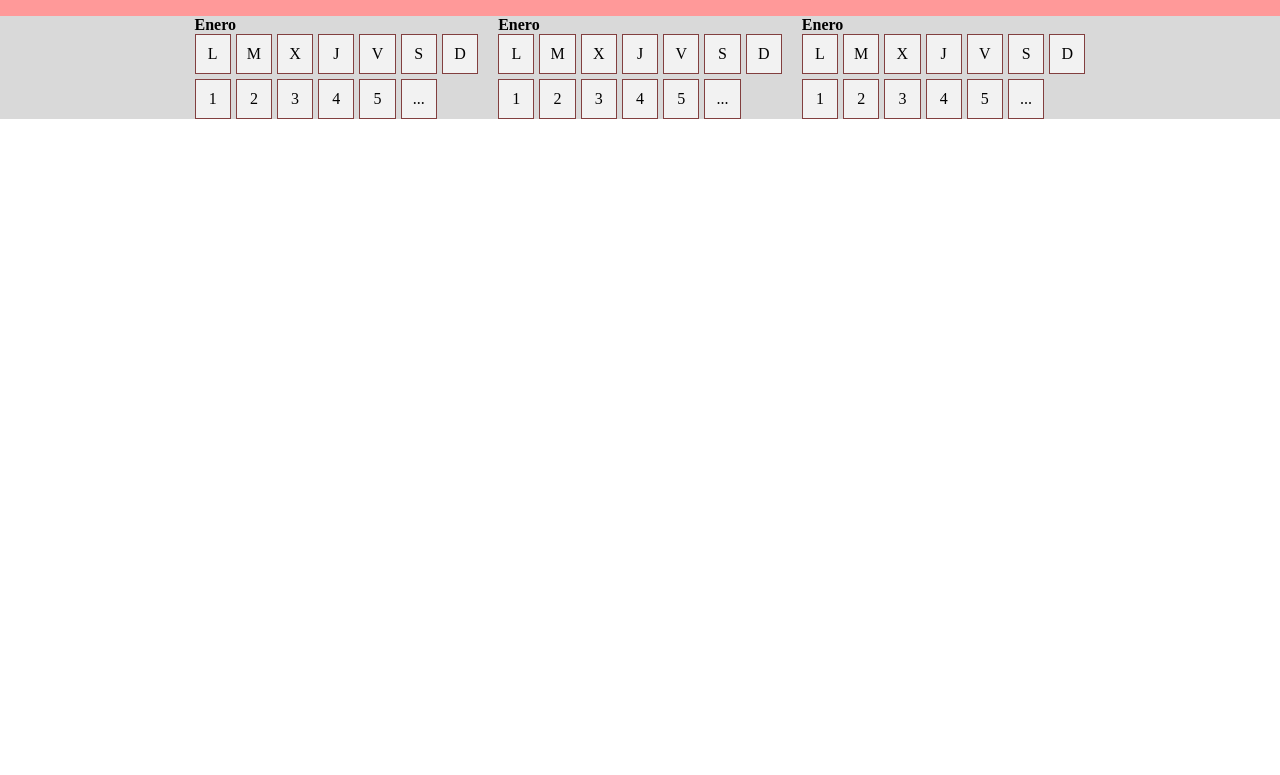
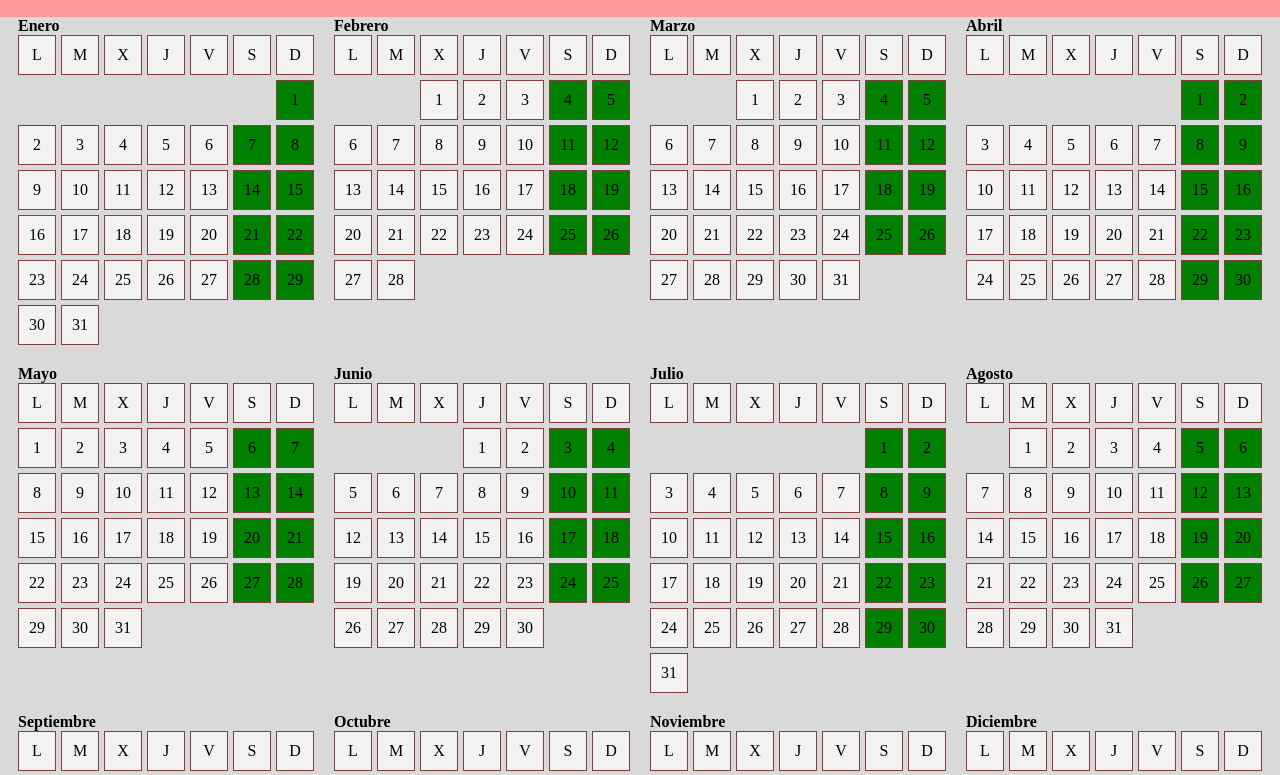
Before and after one commit to abdoonhdz/CalendarioEscolar23-24, a plain HTML site: page index.html in a window 1280 px wide. Shown: the part 79-854 px from the top of the page. Before the commit the page ends 800 px from the top, so only its background shows below. Drawn offline with Linux system fonts and the light colour scheme.

Commit message:
completado

```diff
--- a/index.html
+++ b/index.html
@@ -5,73 +5,19 @@
     <meta name="viewport" content="width=device-width, initial-scale=1.0">
     <title>Document</title>
     <link rel="stylesheet" href="style.css">
-    <script src="script.js"></script>
 </head>
 <body>
     <header>
         <h1>TITULO</h1>
-        <p></p>
-        <div>
-            <span>X</span>
-            <span>X</span>
-            <span>X</span>
+        <div class="lostres">
+            <div class="botones" id="sadButton">🙁</div>
+            <div class="botones" id="regularButton">😐</div>
+            <div class="botones" id="happyButton">😁</div>
         </div>
     </header>
     <main>
-        <div class="month">
-            <h4>Enero</h4>
-            <div class="days">
-                <div class="day">L</div>
-                <div class="day">M</div>
-                <div class="day">X</div>
-                <div class="day">J</div>
-                <div class="day">V</div>
-                <div class="day">S</div>
-                <div class="day">D</div>
-                <div class="day">1</div>
-                <div class="day">2</div>
-                <div class="day">3</div>
-                <div class="day">4</div>
-                <div class="day">5</div>
-                <div class="day">...</div>
-            </div>
-        </div>
-        <div class="month">
-            <h4>Enero</h4>
-            <div class="days">
-                <div class="day">L</div>
-                <div class="day">M</div>
-                <div class="day">X</div>
-                <div class="day">J</div>
-                <div class="day">V</div>
-                <div class="day">S</div>
-                <div class="day">D</div>
-                <div class="day">1</div>
-                <div class="day">2</div>
-                <div class="day">3</div>
-                <div class="day">4</div>
-                <div class="day">5</div>
-                <div class="day">...</div>
-            </div>
-        </div>
-        <div class="month">
-            <h4>Enero</h4>
-            <div class="days">
-                <div class="day">L</div>
-                <div class="day">M</div>
-                <div class="day">X</div>
-                <div class="day">J</div>
-                <div class="day">V</div>
-                <div class="day">S</div>
-                <div class="day">D</div>
-                <div class="day">1</div>
-                <div class="day">2</div>
-                <div class="day">3</div>
-                <div class="day">4</div>
-                <div class="day">5</div>
-                <div class="day">...</div>
-            </div>
-        </div>
+
     </main>
+    <script src="script.js"></script>
 </body>
 </html>
--- a/script.js
+++ b/script.js
@@ -1,35 +1,106 @@
-let mainElement = document.getElementsByTagName("main");
+let mainElement = document.querySelector('main');
+let sadButtonElement = document.getElementById("sadButton");
+let regularButtonElement = document.getElementById("regularButton");
+let happyButtonElement = document.getElementById("happyButton");
 
-const monthNames = ['Enero', 'Febrero', 'Marzo', 'Abril', 'Mayo', 'Junio',
-'Julio', 'Agosto', 'Septiembre', 'Octubre', 'Noviembre', 'Diciembre'];
+sadButtonElement.addEventListener('click', () => setPencilColor("Sad"));
+regularButtonElement.addEventListener('click', () => setPencilColor("Regular"));
+happyButtonElement.addEventListener('click', () => setPencilColor("Happy"));
 
-let monthCounter = 8;
-let startYear = 2023;
-let startDate = {`${startYear}-${monthCounter}-1`};
+let currentColorPencil;
+function setPencilColor (mood) {
+  switch (mood) {
+      case "Sad":
+        currentColorPencil = "red";
+        break;
 
-let currentDate = newDate ();
+      case "Regular":
+        currentColorPencil = "yellow";
+        break;
 
-function addMonth(){
+      case "Happy":
+        currentColorPencil = "green";
+        break;
+  }
+ }
 
-    let monthElement = document.createElement("div");
-    monthElement.classList.toggle("month");
+const monthNames = ["Enero", "Febrero", "Marzo", "Abril", "Mayo", "Junio",
+  "Julio", "Agosto", "Septiembre", "Octubre", "Noviembre", "Diciembre"];
+const daysOfWeek = ["L", "M", "X", "J", "V", "S", "D"];
 
-    let titleMonthElement = document.createElement;
-    titleMonthElement.innerText = monthNames[monthCounter];
+let monthCounter = 1;
+let yearCounter = 2023;
+let currentDate = new Date(`${yearCounter}-${monthCounter}-1`);
 
-    let daysElement = document.createElement("div");
-    daysElement.classList.toggle("days");
+function addMonth() {
 
-    daysElement =
-        `<div class="day">L</div>
-         <div class="day">M</div>
-         <div class="day">X</div>
-         <div class="day">J</div>
-         <div class="day">V</div>
-         <div class="day">S</div>
-         <div class="day">D</div> `
+  let monthElement = document.createElement("div");
+  monthElement.classList.toggle("month");
 
-        let numDaysMonth = new Date(startDate.getFullYear(), startDate.getMonth(), 0).getDate();
-        console.log(numDaysMonth);
+  let titleMonthElement = document.createElement("h4");
+  titleMonthElement.innerText = monthNames[monthCounter - 1];
+  monthElement.appendChild(titleMonthElement);
 
+  let daysElement = document.createElement("div");
+  daysElement.classList.toggle("days");
+
+  // INSERTAR PRIMERA FILA: L ... D
+  daysOfWeek.forEach(day => {
+    let dayElement = document.createElement("div");
+    dayElement.classList.add("day");
+    dayElement.innerText = day;
+    daysElement.appendChild(dayElement);
+  });
+
+  let gaps = currentDate.getDay();
+  if (gaps === 0) {
+    gaps = 7;
+  }
+
+  for (let gap = 1; gap < gaps; gap++) {
+    let gapElement = document.createElement("div");
+    daysElement.appendChild(gapElement);
+  }
+
+  // INSERTAR DÍAS DEL MES
+  //El primer parámetro indica el mes de forma natural -> 1 enero, 2 febrero...
+  let numDaysMonth = getDaysInMonth(currentDate.getMonth() + 1, currentDate.getFullYear());
+  for (let day = 1; day <= numDaysMonth; day++) {
+    let dayElement = document.createElement("div");
+    currentDate.setDate(day);
+    dayElement.classList.add("day");
+    dayElement.addEventListener('click', setColorDay);
+    dayElement.innerText = day;
+    daysElement.appendChild(dayElement);
+
+    if (currentDate.getDay() === 6 || currentDate.getDay() === 0) {
+      dayElement.style.backgroundColor = "green";
+    }
+
+  }
+
+
+
+  monthElement.appendChild(daysElement);
+  mainElement.appendChild(monthElement);
 }
+
+function setColorDay(event) {
+  event.target.style.backgroundColor = currentColorPencil;
+}
+
+function getDaysInMonth(month, year) {
+  //El día 0 es el último día del anterior mes
+  return new Date(year, month, 0).getDate();
+}
+
+let monthsOfCalendar = 11;
+for (let index = 0; index <= monthsOfCalendar; index++) {
+  addMonth();
+  monthCounter++;
+  if (monthCounter === 13) {
+    monthCounter = 1;
+    yearCounter++;
+  }
+  currentDate = new Date(`${yearCounter}-${monthCounter}-1`);
+}
--- a/style.css
+++ b/style.css
@@ -1,6 +1,15 @@
 * {
     margin: 0;
     padding: 0;
+}
+
+.botones:hover {
+    cursor: pointer;
+}
+
+.lostres {
+    display: flex;
+    flex-direction: row;
 }
 
 header {
```
